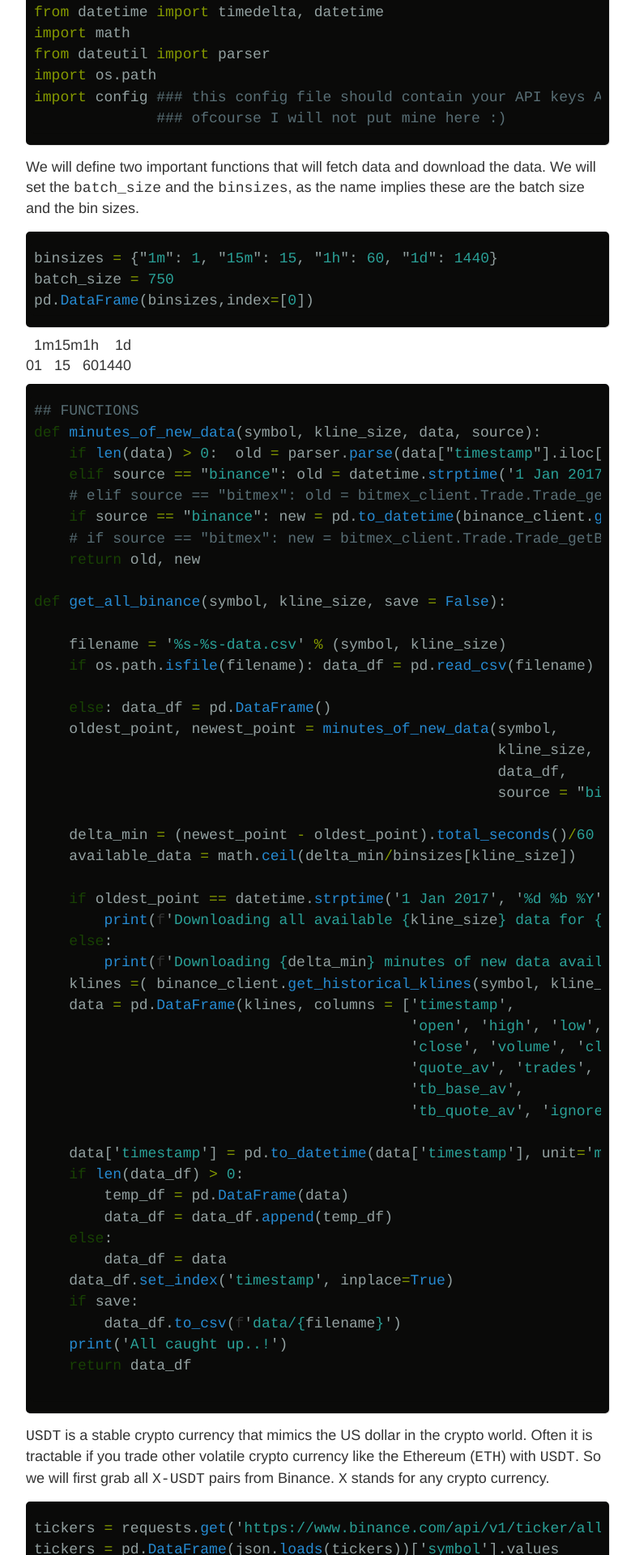
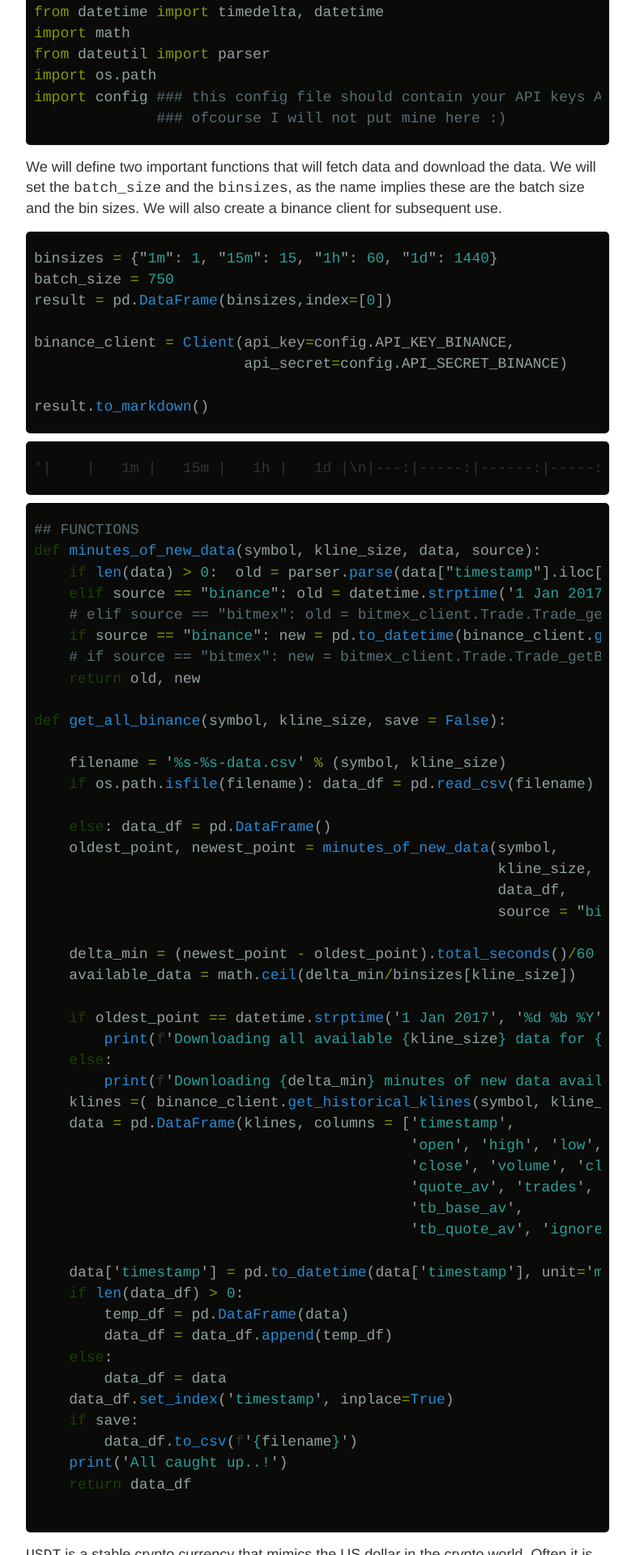
Before and after one commit to chambox/chambox.github.io, a Jekyll site: the page built from _posts/2020-03-23-1_AI_trading_bot_fetch_data.md, in a window 1280 px wide. Shown: the part 1653-3573 px from the top of the page at 81% size, without its empty margins (248-1032 px from the left). Built offline with Jekyll 4.4.1, drawn with Linux system fonts in a browser that asks for light colours; a script that is not in the unit is left out; some of the changed text lies outside the part shown.

Commit message:
small changes

````diff
--- a/_posts/2020-03-23-1_AI_trading_bot_fetch_data.md
+++ b/_posts/2020-03-23-1_AI_trading_bot_fetch_data.md
@@ -35,6 +35,7 @@ This short blog post is based on point 1., i.e., fetching data from binance, I w
 Make sure your `requirements.txt` contains the following modules.
 
 
+
 ```python
 import requests
 import json
@@ -51,53 +52,24 @@ import config ### this config file should contain your API keys API_KEY_BINANCE
               ### ofcourse I will not put mine here :)
 ```
 
-We will define two important functions that will fetch data and download the data. We will set the `batch_size` and the `binsizes`, as the name implies these are the batch size and the bin sizes.
+We will define two important functions that will fetch data and download the data. We will set the `batch_size` and the `binsizes`, as the name implies these are the batch size and the bin sizes.  We will also create a binance client for subsequent use.
 
 
 ```python
 binsizes = {"1m": 1, "15m": 15, "1h": 60, "1d": 1440}
 batch_size = 750
-pd.DataFrame(binsizes,index=[0])
+result = pd.DataFrame(binsizes,index=[0])
+
+binance_client = Client(api_key=config.API_KEY_BINANCE,
+                        api_secret=config.API_SECRET_BINANCE)
+
+result.to_markdown()
 ```
 
 
 
 
-<div>
-<style scoped>
-    .dataframe tbody tr th:only-of-type {
-        vertical-align: middle;
-    }
-
-    .dataframe tbody tr th {
-        vertical-align: top;
-    }
-
-    .dataframe thead th {
-        text-align: right;
-    }
-</style>
-<table border="1" class="dataframe">
-  <thead>
-    <tr style="text-align: right;">
-      <th></th>
-      <th>1m</th>
-      <th>15m</th>
-      <th>1h</th>
-      <th>1d</th>
-    </tr>
-  </thead>
-  <tbody>
-    <tr>
-      <th>0</th>
-      <td>1</td>
-      <td>15</td>
-      <td>60</td>
-      <td>1440</td>
-    </tr>
-  </tbody>
-</table>
-</div>
+    '|    |   1m |   15m |   1h |   1d |\n|---:|-----:|------:|-----:|-----:|\n|  0 |    1 |    15 |   60 | 1440 |'
 
 
 
@@ -146,7 +118,7 @@ def get_all_binance(symbol, kline_size, save = False):
         data_df = data
     data_df.set_index('timestamp', inplace=True)
     if save:
-        data_df.to_csv(f'data/{filename}')
+        data_df.to_csv(f'{filename}')
     print('All caught up..!')
     return data_df
 
@@ -181,7 +150,25 @@ We can now loop through the `tickers` list and download the data for all `XUSDT`
 ```python
 tickers=['ETHUSDT']
 for symbol in tickers:
-    get_all_binance(symbol, '15m', save = True)
+    df = get_all_binance(symbol, '15m', save = True)
 ```
 
-Hopefully everything has worked fine. Make sure you have a `data` folder in your working directory.  In subsequent blog posts, will start building the `chambot`. The full code can be found [here](https://github.com/chambox/chambot/blob/main/binance_data_fetcher.py).
+    Downloading all available 15m data for ETHUSDT. Be patient..!
+    All caught up..!
+
+
+Hope fully everything has worked fine.  Let's visualise the data that was downloaded:
+
+
+```python
+df.head().to_markdown()
+```
+
+
+
+
+    '| timestamp           |   open |   high |    low |   close |   volume |    close_time |   quote_av |   trades |   tb_base_av |   tb_quote_av |   ignore |\n|:--------------------|-------:|-------:|-------:|--------:|---------:|--------------:|-----------:|---------:|-------------:|--------------:|---------:|\n| 2017-08-17 04:00:00 | 301.13 | 301.13 | 298    |  298    |  5.80167 | 1502943299999 |    1744.77 |       22 |      5.48392 |       1649.45 |  46528.3 |\n| 2017-08-17 04:15:00 | 298    | 300.8  | 298    |  299.39 | 31.4407  | 1502944199999 |    9396.92 |       26 |     12.1171  |       3625.17 |  46537.3 |\n| 2017-08-17 04:30:00 | 299.39 | 300.79 | 299.39 |  299.6  | 52.9358  | 1502945099999 |   15851.1  |       39 |     28.3816  |       8499.79 |  46678.9 |\n| 2017-08-17 04:45:00 | 299.6  | 302.57 | 299.6  |  301.61 | 35.4907  | 1502945999999 |   10692    |       42 |     34.5811  |      10419    |  47039.7 |\n| 2017-08-17 05:00:00 | 301.61 | 302.57 | 300.95 |  302.01 | 81.6924  | 1502946899999 |   24620.7  |       52 |     80.2634  |      24189.8  |  47181.9 |'
+
+
+
+In subsequent blog posts, we will start building the `chambot`. Do not miss to be part of this exciting journey.
````
Also changed, not shown: other parts of _posts/2020-03-23-1_AI_trading_bot_fetch_data.md (+3 -6 lines), 3 other files.
